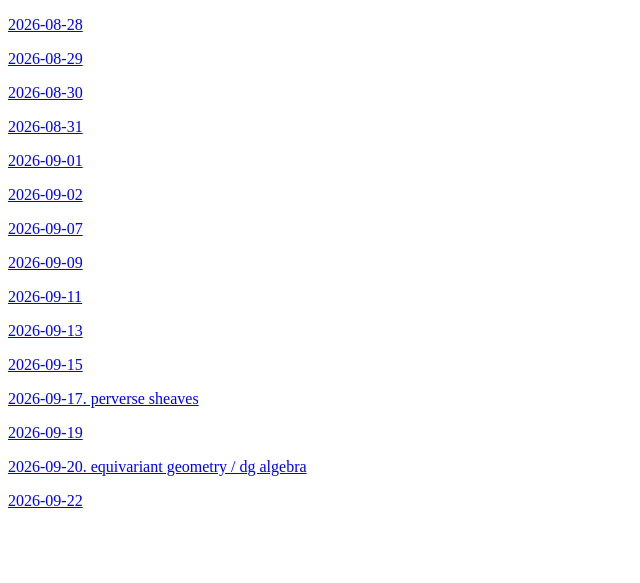
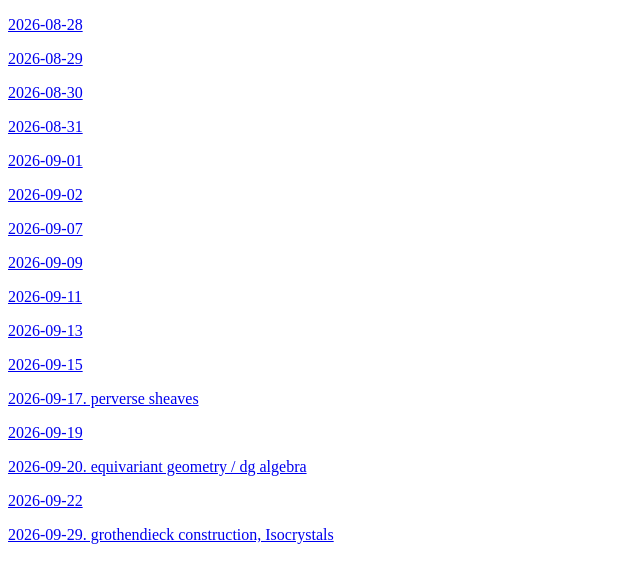
Before and after one commit to alchan00/alchan00.github.io, a Jekyll site: the page built from daily-notes/index.md, in a window 1280 px wide. Shown: the top 583 px of the page, without its empty margins (0-640 px from the left). Built offline with Jekyll 4.4.1, drawn with Linux system fonts in a browser that asks for light colours; our own code applies the rules of GitHub Pages for plain Markdown files.

Commit message:
Update index.md

```diff
--- a/daily-notes/index.md
+++ b/daily-notes/index.md
@@ -34,3 +34,6 @@
 
 
 [2026-09-22](2026-09-22/)
+
+
+[2026-09-29. grothendieck construction, Isocrystals](2026-09-29/)
```
